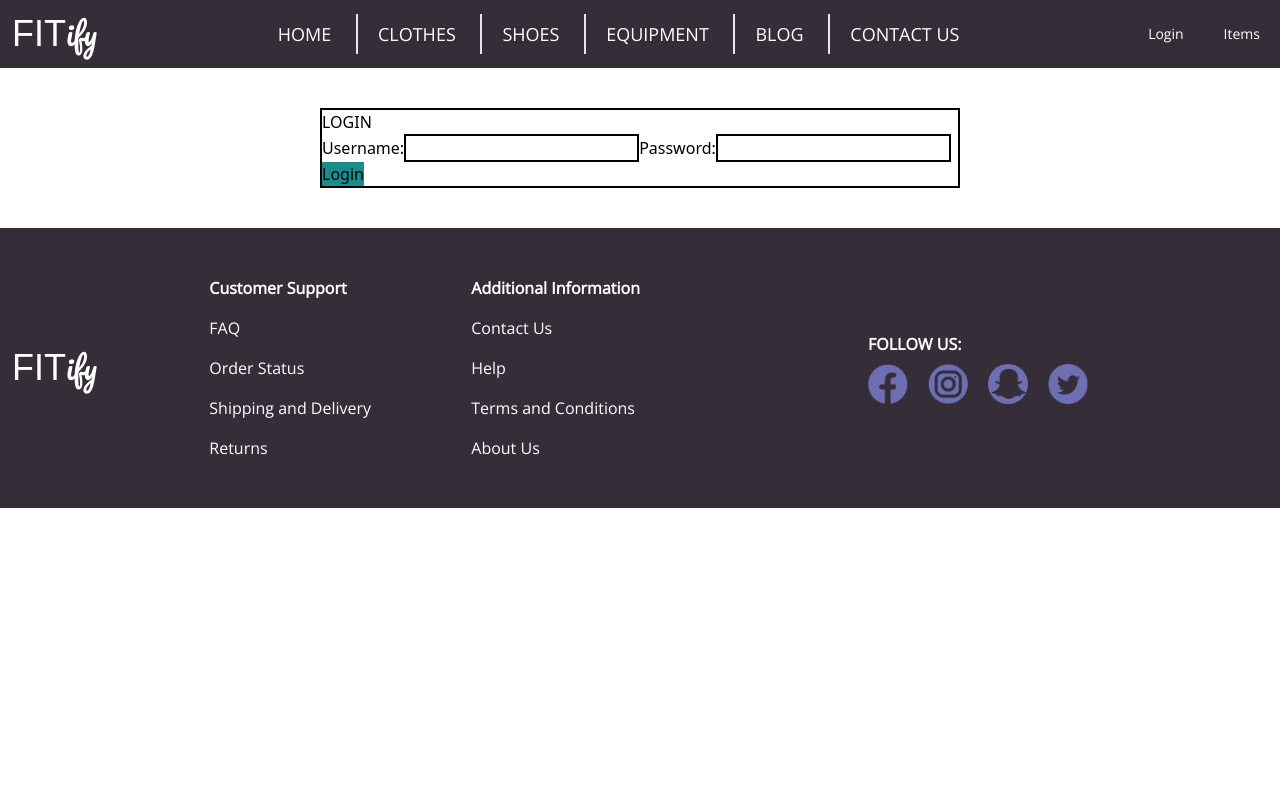
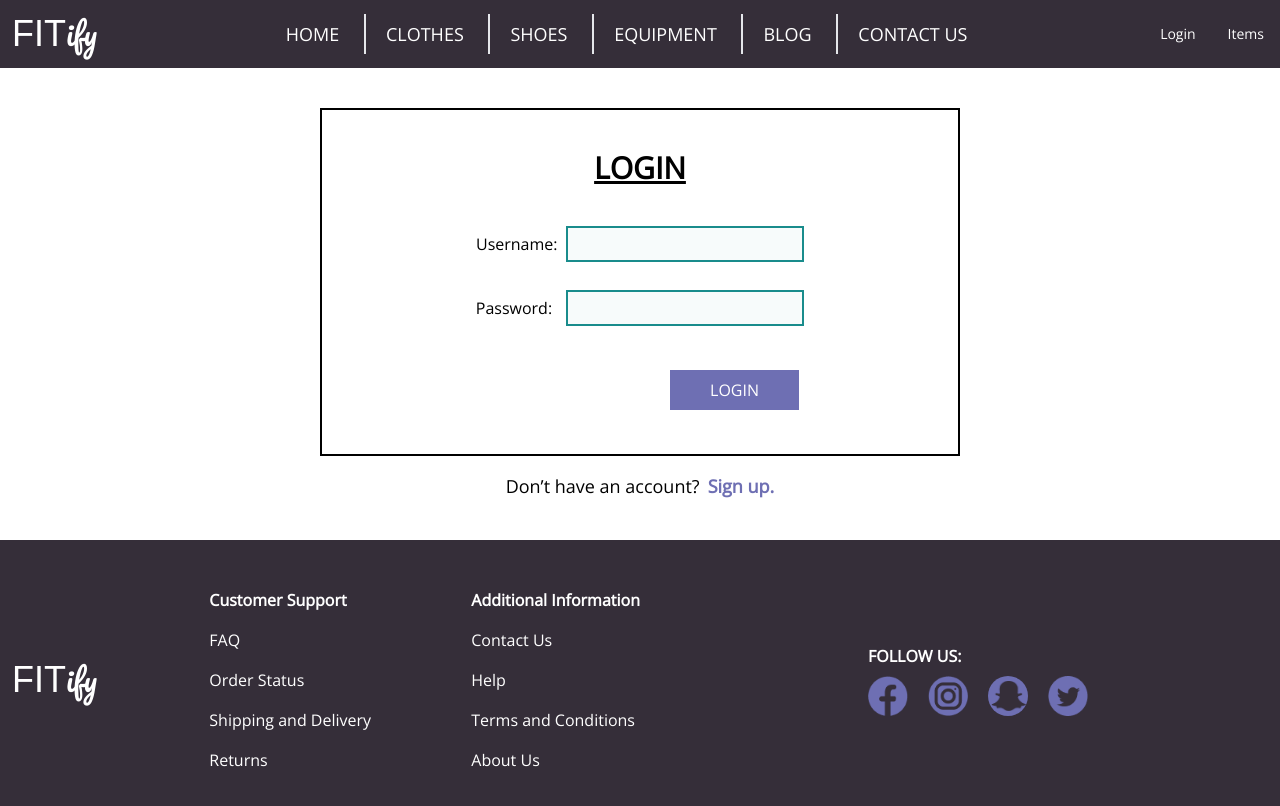
Before and after one commit to ikozul00/Fitify-web-app, a Next.js app in the folder fitify-web-app/: page /login in a window 1280 px wide. Shown: the top 806 px of the page. Built offline with nearby package versions, Linux system fonts and the light colour scheme; a web font is replaced by a local one.

Commit message:
Edited look of login

```diff
--- a/fitify-web-app/components/navigation/rightNavbar.js
+++ b/fitify-web-app/components/navigation/rightNavbar.js
@@ -7,25 +7,27 @@ const RightNavbar = () => {
     const router = useRouter();
     const [user, setUser] = useState();
 
-    useEffect(() => {
-        setUser(localStorage.getItem("user"));
-    },localStorage.getItem("user"));
+    if (typeof window !== 'undefined'){
+        useEffect(() => {
+            setUser(localStorage.getItem("user"));
+        },localStorage.getItem("user"));
+    }
 
 
     return(
         <>
         <nav className=" bg-fitify-black  text-2xl flex text-white">
             <Link href={user  ? "/profile" : "/login"} key="login" passHref>
-                <a className=" px-5">
-                    <div className="text-center">
+                <a className=" px-4">
+                    <div className="text-center hover:opacity-60">
                         <i className={` ${(router.pathname=="/login" || router.pathname=="/profile") ? "text-fitify-green" : "text-white"} fas fa-user`}></i>
                         <p className=" font-open-sans text-sm">{user ? user : "Login"}</p>
                     </div>
                 </a>
             </Link>
             <Link href="/shopping_bag" key="shopping_bag" passHref>
-                <a className=" px-5">
-                    <div>
+                <a className=" px-4">
+                    <div className="hover:opacity-60">
                         <i class={` ${router.pathname=="" ? "text-fitify-green" : "text-white"} fas fa-shopping-cart`}></i>
                         <p className=" font-open-sans text-sm">Items</p>
                     </div>
--- a/fitify-web-app/modules/header/header.js
+++ b/fitify-web-app/modules/header/header.js
@@ -5,7 +5,7 @@ import RightNavbar from "../../components/navigation/rightNavbar";
 
 const Header=()=>{
     return(
-            <div className=" bg-fitify-black flex justify-between items-center w-screen">
+            <div className=" bg-fitify-black flex justify-between items-center">
                 <Logo/>
                 <Navbar/>
                 <RightNavbar/>
--- a/fitify-web-app/pages/login/index.js
+++ b/fitify-web-app/pages/login/index.js
@@ -1,5 +1,6 @@
 import { useRouter } from "next/router";
 import { useState } from "react";
+import Link from "next/link";
 
 const Login = () => {
     const [username, setUsername] = useState("");
@@ -49,18 +50,29 @@ const Login = () => {
 
     return(
         <>
-        <div className=" w-screen">
-            <div className="w-2/4 mx-auto my-10 border-2 border-black">
-                <h1>LOGIN</h1>
-                <form onSubmit={(e)=>handleSubmit(e)}>
-                    <label for="username">Username:</label>
-                    <input type="text" id="username" name="username" required className=" border-2 border-black" value={username} onChange={(e)=>onChange(e)}></input>
-                    <label for="password">Password:</label>
-                    <input type="password" id="password" name="password" required className=" border-2 border-black" value={password} onChange={(e)=>onChange(e)}></input>
-                    <button type="submit" className="bg-fitify-green">Login</button>
+        <div className=" font-open-sans text-center">
+            <div className="w-2/4 mx-auto mt-10 border-2 border-black flex-col text-center ">
+                <h1 className=" text-3xl font-semibold pt-10 pb-10 underline underline-offset-2">LOGIN</h1>
+                <form onSubmit={(e)=>handleSubmit(e)} className="flex-col justify-end">
+                    <div className="w-3/4 mx-auto mb-7">
+                    <label for="username" className="pr-2">Username:</label>
+                    <input type="text" id="username" name="username" required className=" border-2 border-fitify-green w-3/6 h-9 form-field" value={username}  onChange={(e)=>onChange(e)}></input>
+                    </div>
+                    <div className="w-3/4 mx-auto">
+                    <label for="password" className=" pr-3.2">Password:</label>
+                    <input type="password" id="password" name="password" required className=" border-2 border-fitify-green w-3/6 h-9 form-field " value={password} onChange={(e)=>onChange(e)}></input>
+                    </div>
+                    <div className="w-3/4 flex justify-end">
+                    <button type="submit" className="bg-fitify-purple px-10 py-2 font-medium uppercase hover:opacity-80 text-white border-none my-11">Login</button>
+                    </div>
                 </form>
                 <p>{errorMessage}</p>
             </div>
+            <p className=" text-lg mt-4 mb-10">Don’t have an account?
+                <Link href="/registration" key="registration" passHref>
+                <a className=" text-fitify-purple font-bold pl-2 hover:text-xl">Sign up.</a>
+                </Link>
+            </p>
         </div>
         </>
     );
--- a/fitify-web-app/styles/globals.css
+++ b/fitify-web-app/styles/globals.css
@@ -15,3 +15,12 @@ body {
 * {
   box-sizing: border-box;
 }
+
+.form-field {
+  background-color: rgba(25, 140, 140, 0.03);
+  padding-left: 5px;
+}
+
+.form-field:focus {
+  background-color: white;
+}
--- a/fitify-web-app/tailwind.config.js
+++ b/fitify-web-app/tailwind.config.js
@@ -18,6 +18,9 @@ module.exports = {
       },
       width: {
         '100': '15rem',
+      },
+      padding:{
+        '3.2':'0.85rem'
       }
     }
   },
```
